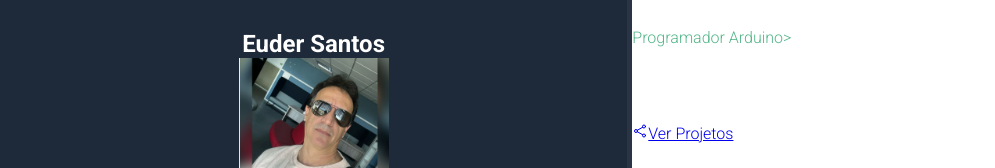
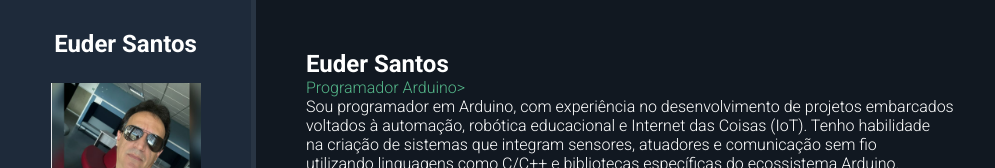
Before and after one commit to EUDERX/euderx.github.io, a plain HTML site: page index.html in a window 1280 px wide. Shown: the top 168 px of the page, without its empty margins (0-995 px from the left). Drawn offline with nearby package versions, Linux system fonts and the light colour scheme.

Commit message:
versao01

```diff
--- a/css/styles.css
+++ b/css/styles.css
@@ -24,6 +24,15 @@
     flex-direction: row;
     color: var(--main-text-color);
 }
+
+#about-container{
+    flex: 1 1 80%;
+    min-height: 100vh;
+    background-color: var(--about-bg-color);
+    padding: 50px;
+
+}
+
 #bio-container {
     flex: 1 1 20%;
     min-height: 100vh;
@@ -32,8 +41,15 @@
     padding: 30px 12px;
     border-right: 5px solid var(--bio-border-color);
 }
+
+#bio-container h2{
+    margin-bottom: 25px;
+
+
+}
+
+
 #bio-container img{
     width: 150px;
     height: 150px;
-
 }
```
